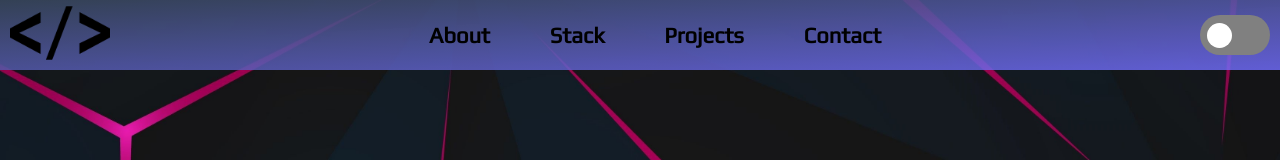
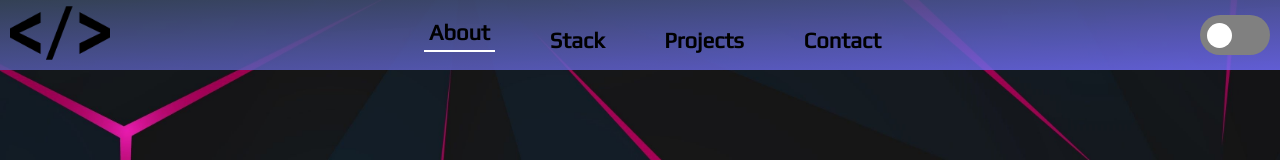
Before and after one commit to juanplldev/Portfolio-old, a React (Create React App) app: page /home in a window 1280 px wide. Shown: the top 160 px of the page. Built offline with nearby package versions, Linux system fonts and the light colour scheme.

Commit message:
navbar indicator

```diff
--- a/src/components/NavBar/NavBar.jsx
+++ b/src/components/NavBar/NavBar.jsx
@@ -1,5 +1,5 @@
 // Dependencies
-import React from "react";
+import React, {useState} from "react";
 import {Link, useNavigate} from "react-router-dom";
 // Files
 import {scrollToAbout, scrollToStack, scrollToProjects, scrollToContact} from "../../handlers/handlers";
@@ -14,6 +14,17 @@ import styles from "./NavBar.module.css";
 function NavBar()
 {
     const navigate = useNavigate();
+    const height = window.innerHeight;
+    const aboutIndicator = height - 70;
+    const stackIndicator = window.innerWidth <= 1024 ? height * 3 - 70 : height * 2 - 70;
+    const projectsIndicator = window.innerWidth <= 1024 ? height * 5 - 70 : height * 3 - 70;
+    const contactIndicator = projectsIndicator + height;
+    const homeLocation = window.location.pathname === "/home" ? true : false;
+    const [actualHeight, setActualHeight] = useState(window.visualViewport.pageTop);
+
+    window.addEventListener("scroll", () => {
+        setActualHeight(window.visualViewport.pageTop);
+    });
 
     async function handleScrollAbout()
     {
@@ -49,13 +60,13 @@ function NavBar()
                 </div>
 
                 <div className={styles.Menu}>
-                    <button onClick={handleScrollAbout} className={styles.AboutMe}>About</button>
+                    <button onClick={handleScrollAbout} className={homeLocation && actualHeight < aboutIndicator ? styles.ActiveButton : styles.Button}>About</button>
 
-                    <button onClick={handleScrollStack} className={styles.MyStack}>Stack</button>
+                    <button onClick={handleScrollStack} className={homeLocation && actualHeight >= aboutIndicator && actualHeight < stackIndicator ? styles.ActiveButton : styles.Button}>Stack</button>
 
-                    <button onClick={handleScrollProjects} className={styles.Projects}>Projects</button>
+                    <button onClick={handleScrollProjects} className={homeLocation && actualHeight >= stackIndicator && actualHeight < projectsIndicator ? styles.ActiveButton : styles.Button}>Projects</button>
 
-                    <button onClick={handleScrollContact} className={styles.Contact}>Contact</button>
+                    <button onClick={handleScrollContact} className={homeLocation && actualHeight >= projectsIndicator && actualHeight < contactIndicator ? styles.ActiveButton : styles.Button}>Contact</button>
                 </div>
 
                 <div className={styles.SwitcherContainer}>
--- a/src/components/NavBar/NavBar.module.css
+++ b/src/components/NavBar/NavBar.module.css
@@ -42,15 +42,16 @@
     align-items: center;
     /* background: red; */
     width: 40%;
+    margin-top: 10px;
 }
 
-.Menu button
+.Button
 {
     width: fit-content;
     height: fit-content;
-    padding: 10px;
+    padding: 5px;
     border: none;
-    border-radius: 10px;
+    /* border-radius: 10px; */
     cursor: pointer;
     background: transparent;
     font-size: 22px;
@@ -58,6 +59,24 @@
     /* color: #fff; */
     font-family: 'Play', sans-serif;
     transition: 0.2s;
+}
+
+.ActiveButton
+{
+    width: fit-content;
+    height: fit-content;
+    padding: 5px;
+    border: none;
+    /* border-radius: 10px; */
+    cursor: pointer;
+    background: transparent;
+    font-size: 22px;
+    font-weight: bold;
+    /* color: #fff; */
+    font-family: 'Play', sans-serif;
+    transition: 0.2s;
+    border-bottom: 2px solid #fff;
+    transform: translateY(-7px);
 }
 
 .SwitcherContainer
@@ -98,11 +117,12 @@
     transition: 0.3s;
 }
 
-.Menu button:hover
+.Button:hover
 {
     /* height: 70px; */
     /* background: #212b38b6; */
-    transform: translateY(-5px);
+    border-bottom: 2px solid #fff;
+    transform: translateY(-7px);
 }
 
 #Switcher:checked ~ .SwitchLabel
```
